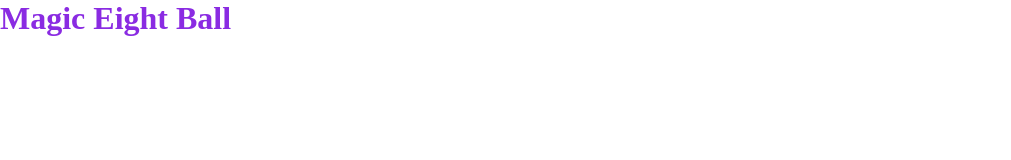
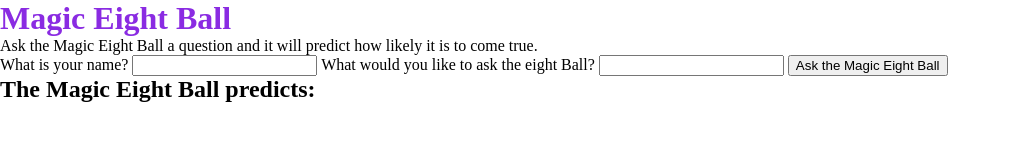
Before and after one commit to GeorginaCarlisle/mini-project-eightBall, a plain HTML site: page index.html in a window 1280 px wide. Shown: the whole page, without its empty margins (0-1011 px from the left). Drawn offline with Linux system fonts and the light colour scheme.

Commit message:
Add basic content and structure - index.html

```diff
--- a/index.html
+++ b/index.html
@@ -10,8 +10,39 @@
     <link rel="stylesheet" href="assets/css/style.css">
 </head>
 <body>
-    <h1> Magic Eight Ball</h1>
+    <h1>Magic Eight Ball</h1>
+    <p>Ask the Magic Eight Ball a question and it will predict how likely it is to come true.</p>
 
+    <!-- Form to collect user's name (not required) and user's question (required)-->
+    <form>
+        <label for="name">
+            What is your name?
+        </label>
+        <input
+            type="text"
+            id="name"
+            name="name"
+            class="text-input">
+
+         <label for="question">
+            What would you like to ask the eight Ball?
+        </label>
+        <input
+            type="text"
+            id="question"
+            name="question"
+            class="text-input"
+            required>
+        <input
+            type="submit"
+            value="Ask the Magic Eight Ball"
+            id="submitQuestion" >
+    </form>
+
+    <div id="prediction-container">
+        <h2>The Magic Eight Ball predicts:</h2>
+        <p id="prediction"></p>
+    </div>
     <!-- Link to the JavaScript script-->
     <script src="assets/javascript/script.js"></script>
 </body>
```
